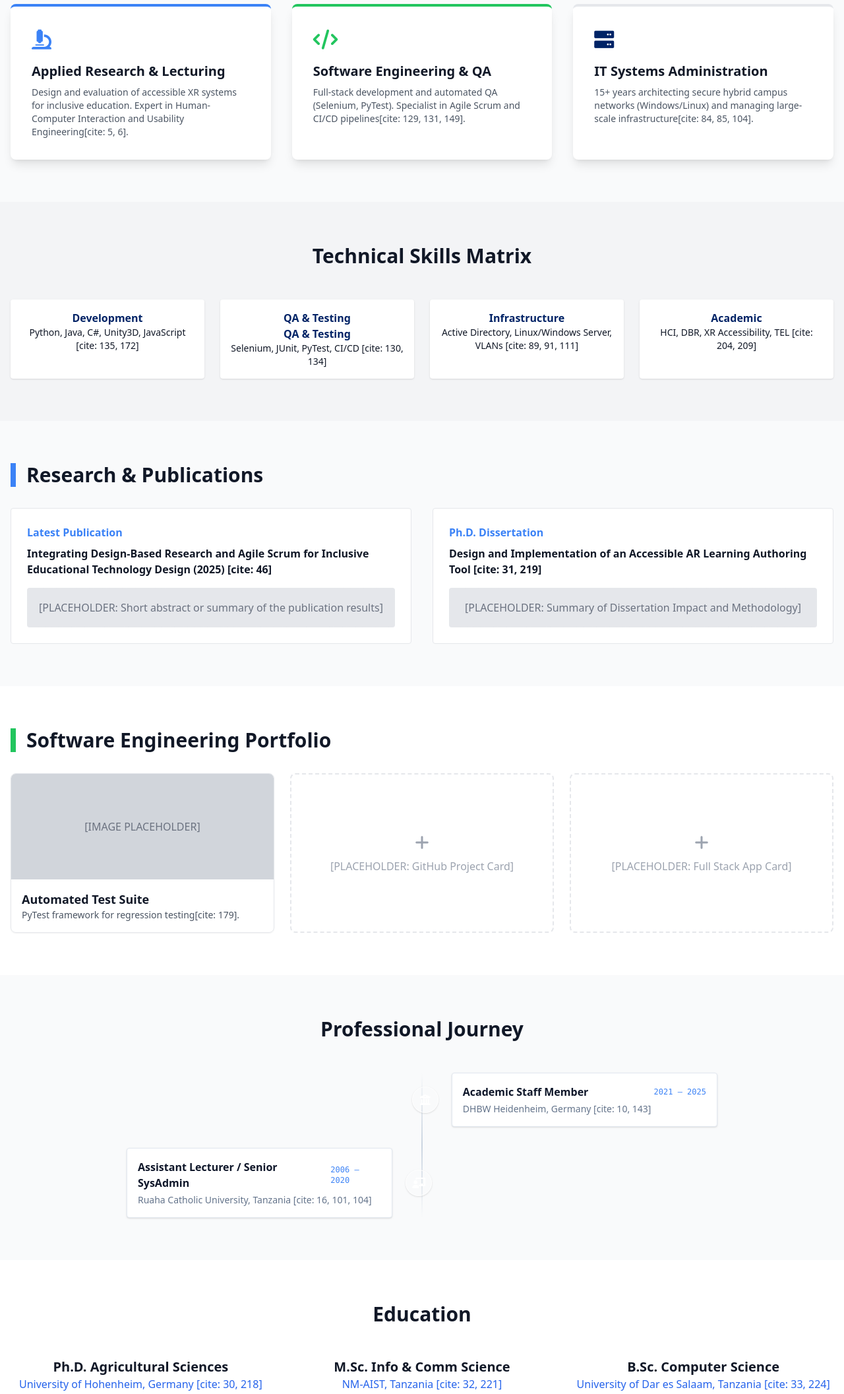
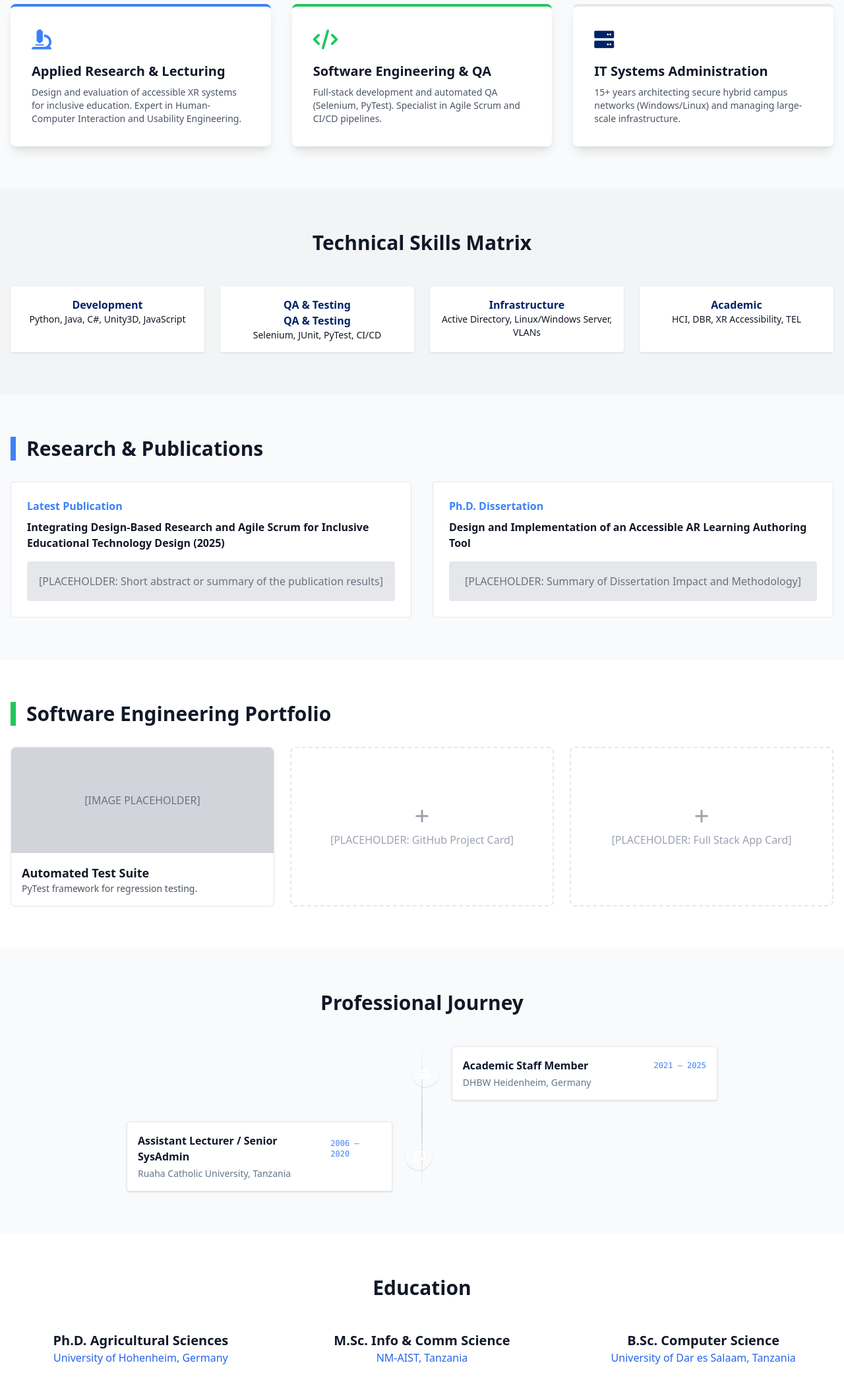
Before and after one commit to shidende/shidende.github.io, a plain HTML site: page index.html in a window 1280 px wide. Shown: the part 600-2713 px from the top of the page at 66% size. Drawn offline with nearby package versions, Linux system fonts and the light colour scheme.

Commit message:
Minor editing

```diff
--- a/index.html
+++ b/index.html
@@ -53,17 +53,17 @@
             <div class="bg-white p-8 rounded-lg shadow-lg border-t-4 border-blue-500">
                 <i class="fas fa-microscope text-3xl text-blue-500 mb-4"></i>
                 <h3 class="text-xl font-bold mb-2">Applied Research & Lecturing</h3>
-                <p class="text-gray-600 text-sm">Design and evaluation of accessible XR systems for inclusive education. Expert in Human-Computer Interaction and Usability Engineering[cite: 5, 6].</p>
+                <p class="text-gray-600 text-sm">Design and evaluation of accessible XR systems for inclusive education. Expert in Human-Computer Interaction and Usability Engineering.</p>
             </div>
             <div class="bg-white p-8 rounded-lg shadow-lg border-t-4 border-green-500">
                 <i class="fas fa-code text-3xl text-green-500 mb-4"></i>
                 <h3 class="text-xl font-bold mb-2">Software Engineering & QA</h3>
-                <p class="text-gray-600 text-sm">Full-stack development and automated QA (Selenium, PyTest). Specialist in Agile Scrum and CI/CD pipelines[cite: 129, 131, 149].</p>
+                <p class="text-gray-600 text-sm">Full-stack development and automated QA (Selenium, PyTest). Specialist in Agile Scrum and CI/CD pipelines.</p>
             </div>
             <div class="bg-white p-8 rounded-lg shadow-lg border-t-4 border-academic-navy">
                 <i class="fas fa-server text-3xl text-academic-navy mb-4"></i>
                 <h3 class="text-xl font-bold mb-2">IT Systems Administration</h3>
-                <p class="text-gray-600 text-sm">15+ years architecting secure hybrid campus networks (Windows/Linux) and managing large-scale infrastructure[cite: 84, 85, 104].</p>
+                <p class="text-gray-600 text-sm">15+ years architecting secure hybrid campus networks (Windows/Linux) and managing large-scale infrastructure.</p>
             </div>
         </div>
     </section>
@@ -74,20 +74,20 @@
             <div class="grid grid-cols-2 md:grid-cols-4 gap-6">
                 <div class="bg-white p-4 rounded shadow text-center">
                     <h4 class="font-bold text-academic-navy">Development</h4>
-                    <p class="text-sm">Python, Java, C#, Unity3D, JavaScript [cite: 135, 172]</p>
+                    <p class="text-sm">Python, Java, C#, Unity3D, JavaScript</p>
                 </div>
                 <div class="bg-white p-4 rounded shadow text-center">
                     <h4 class="font-bold text-academic-navy">QA & Testing</h4>
                     <h4 class="font-bold text-academic-navy">QA & Testing</h4>
-                    <p class="text-sm">Selenium, JUnit, PyTest, CI/CD [cite: 130, 134]</p>
+                    <p class="text-sm">Selenium, JUnit, PyTest, CI/CD </p>
                 </div>
                 <div class="bg-white p-4 rounded shadow text-center">
                     <h4 class="font-bold text-academic-navy">Infrastructure</h4>
-                    <p class="text-sm">Active Directory, Linux/Windows Server, VLANs [cite: 89, 91, 111]</p>
+                    <p class="text-sm">Active Directory, Linux/Windows Server, VLANs</p>
                 </div>
                 <div class="bg-white p-4 rounded shadow text-center">
                     <h4 class="font-bold text-academic-navy">Academic</h4>
-                    <p class="text-sm">HCI, DBR, XR Accessibility, TEL [cite: 204, 209]</p>
+                    <p class="text-sm">HCI, DBR, XR Accessibility, TEL</p>
                 </div>
             </div>
         </div>
@@ -98,14 +98,14 @@
         <div class="grid md:grid-cols-2 gap-8">
             <div class="border p-6 rounded bg-white">
                 <span class="text-blue-500 font-bold">Latest Publication</span>
-                <h4 class="font-bold mt-2">Integrating Design-Based Research and Agile Scrum for Inclusive Educational Technology Design (2025) [cite: 46]</h4>
+                <h4 class="font-bold mt-2">Integrating Design-Based Research and Agile Scrum for Inclusive Educational Technology Design (2025)</h4>
                 <div class="bg-gray-200 border-dashed border-2 p-4 text-center text-gray-500 mt-4 rounded">
                     [PLACEHOLDER: Short abstract or summary of the publication results]
                 </div>
             </div>
             <div class="border p-6 rounded bg-white">
                 <span class="text-blue-500 font-bold">Ph.D. Dissertation</span>
-                <h4 class="font-bold mt-2">Design and Implementation of an Accessible AR Learning Authoring Tool [cite: 31, 219]</h4>
+                <h4 class="font-bold mt-2">Design and Implementation of an Accessible AR Learning Authoring Tool </h4>
                 <div class="bg-gray-200 border-dashed border-2 p-4 text-center text-gray-500 mt-4 rounded">
                     [PLACEHOLDER: Summary of Dissertation Impact and Methodology]
                 </div>
@@ -121,7 +121,7 @@
                     <div class="h-40 bg-gray-300 flex items-center justify-center text-gray-500">[IMAGE PLACEHOLDER]</div>
                     <div class="p-4">
                         <h4 class="font-bold text-lg">Automated Test Suite</h4>
-                        <p class="text-sm text-gray-600">PyTest framework for regression testing[cite: 179].</p>
+                        <p class="text-sm text-gray-600">PyTest framework for regression testing.</p>
                     </div>
                 </div>
                 <div class="border-dashed border-2 p-6 rounded-lg flex flex-col justify-center items-center text-gray-400">
@@ -150,7 +150,7 @@
                             <div class="font-bold text-slate-900">Academic Staff Member</div>
                             <time class="font-mono text-xs font-medium text-blue-500">2021 – 2025</time>
                         </div>
-                        <div class="text-slate-500 text-sm">DHBW Heidenheim, Germany [cite: 10, 143]</div>
+                        <div class="text-slate-500 text-sm">DHBW Heidenheim, Germany </div>
                     </div>
                 </div>
 
@@ -163,7 +163,7 @@
                             <div class="font-bold text-slate-900">Assistant Lecturer / Senior SysAdmin</div>
                             <time class="font-mono text-xs font-medium text-blue-500">2006 – 2020</time>
                         </div>
-                        <div class="text-slate-500 text-sm">Ruaha Catholic University, Tanzania [cite: 16, 101, 104]</div>
+                        <div class="text-slate-500 text-sm">Ruaha Catholic University, Tanzania</div>
                     </div>
                 </div>
 
@@ -177,15 +177,15 @@
             <div class="grid md:grid-cols-3 gap-8 text-center">
                 <div>
                     <h3 class="font-bold text-xl">Ph.D. Agricultural Sciences</h3>
-                    <p class="text-blue-600 font-medium">University of Hohenheim, Germany [cite: 30, 218]</p>
+                    <p class="text-blue-600 font-medium">University of Hohenheim, Germany</p>
                 </div>
                 <div>
                     <h3 class="font-bold text-xl">M.Sc. Info & Comm Science</h3>
-                    <p class="text-blue-600 font-medium">NM-AIST, Tanzania [cite: 32, 221]</p>
+                    <p class="text-blue-600 font-medium">NM-AIST, Tanzania </p>
                 </div>
                 <div>
                     <h3 class="font-bold text-xl">B.Sc. Computer Science</h3>
-                    <p class="text-blue-600 font-medium">University of Dar es Salaam, Tanzania [cite: 33, 224]</p>
+                    <p class="text-blue-600 font-medium">University of Dar es Salaam, Tanzania</p>
                 </div>
             </div>
         </div>
@@ -194,7 +194,7 @@
     <footer id="contact" class="academic-navy text-white py-12 px-4">
         <div class="max-w-4xl mx-auto text-center">
             <h2 class="text-3xl font-bold mb-6">Contact & Collaboration</h2>
-            <p class="mb-8">Based in Wörth Am Rhein, Germany[cite: 3, 127]. Available for academic and technical consulting.</p>
+            <p class="mb-8">Based in Wörth Am Rhein, Germany. Available for academic and technical consulting.</p>
             <div class="flex flex-col md:flex-row justify-center items-center space-y-4 md:space-y-0 md:space-x-8">
                 <a href="mailto:deoshidende@t-online.de" class="hover:text-blue-300 transition"><i class="fas fa-envelope mr-2"></i> deoshidende@t-online.de</a>
                 <a href="https://orcid.org/0000-0002-2181-958X" target="_blank" class="hover:text-blue-300 transition"><i class="fab fa-orcid mr-2"></i> ORCID Profile</a>
```
